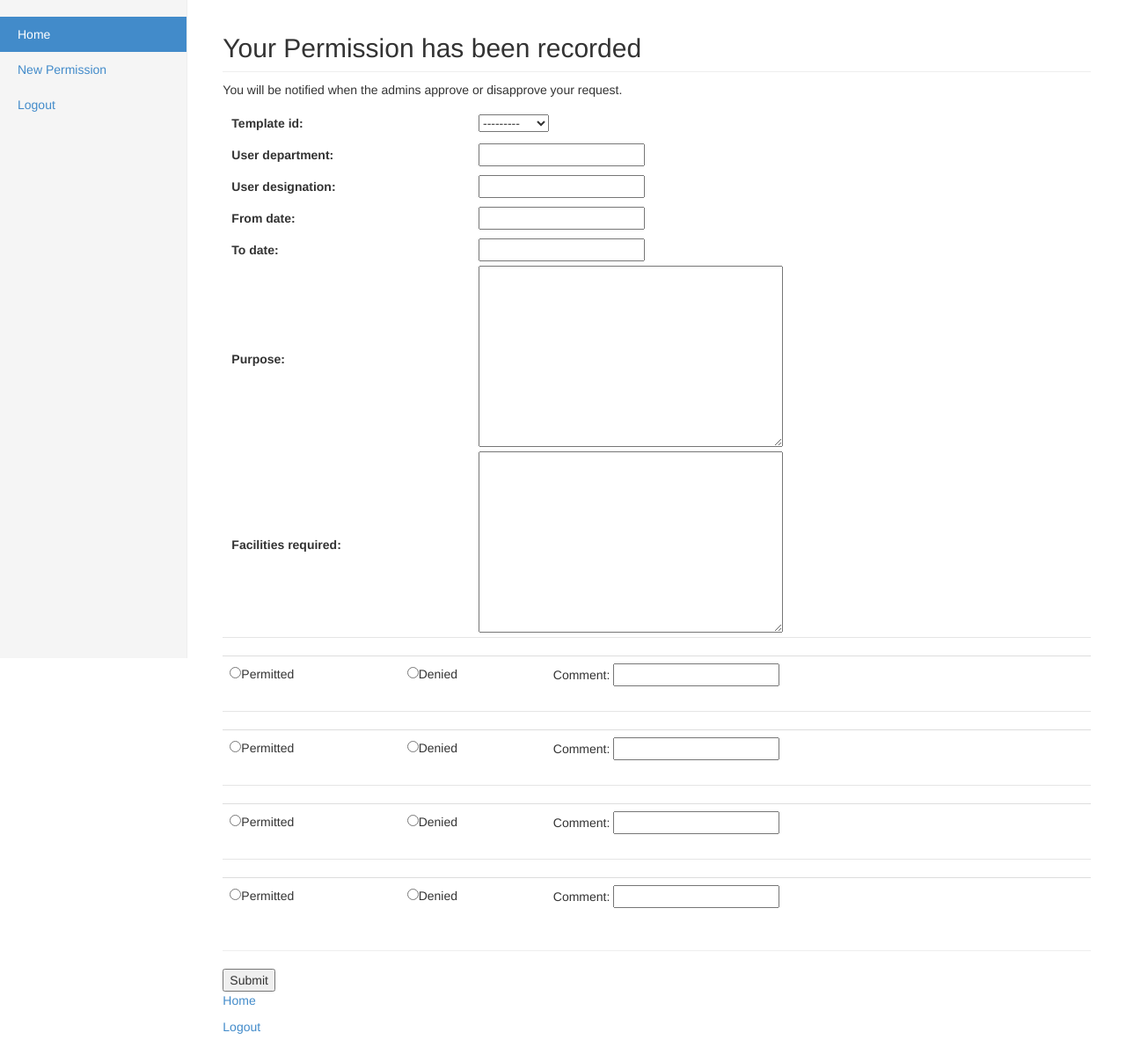
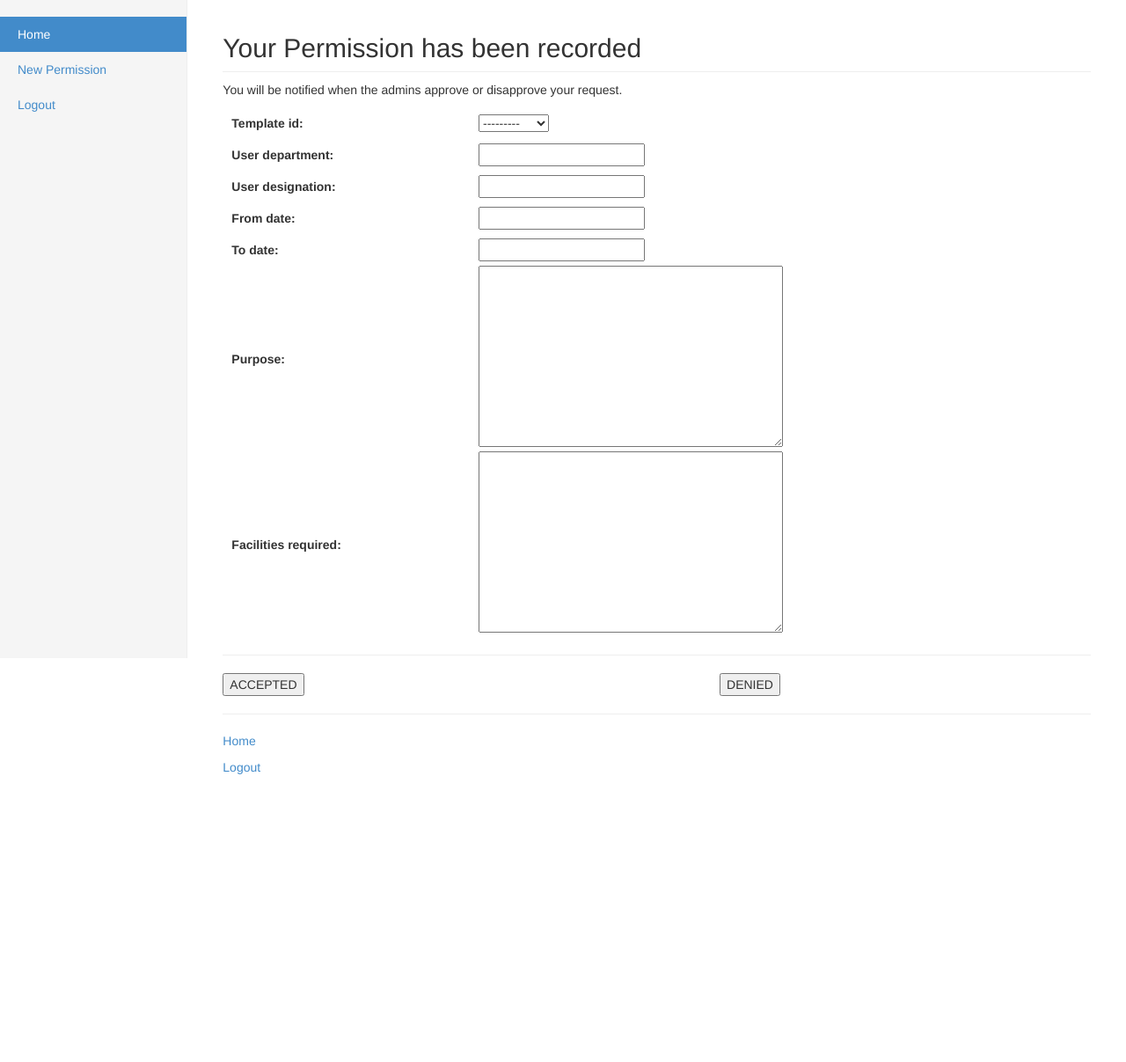
Before and after one commit to ranka47/permission_portal, a Django app: template IITGPermission/Permission/templates/Permission/submitted.html in a window 1280 px wide. Shown: the part 52-1259 px from the top of the page at 88% size. After the commit the page ends 932 px from the top, so only its background shows below. Run offline with Django 3.2, Linux system fonts and the light colour scheme; the template is opened without the code that fills it: values that come from a table or form of the project are taken from there, others are empty; data comes from the database, SQL or seed files in the repository; both versions use the stored data as it was after the commit; parts of the project's set-up code (start-up, migrations or seed data) failed here and were passed over; some libraries are stand-ins or nearby versions.

Commit message:
edited Task Model and made unique URLs

```diff
--- a/IITGPermission/Permission/models.py
+++ b/IITGPermission/Permission/models.py
@@ -26,14 +26,17 @@ class Task(models.Model):
     purpose = models.TextField()
     facilities_required = models.TextField()
     current_group=models.ForeignKey(Group)
+    level=models.PositiveSmallIntegerField(default=0)
+    status=models.CharField(max_length=32)
 
     def __str__(self):
         return self.user_name
 
+
 class TemplateGroup(models.Model):
     template = models.ForeignKey(Template)
     group = models.ForeignKey(Group)
-    number = models.PositiveIntegerField()
+    number = models.PositiveSmallIntegerField()
 
     class Meta:
         ordering = ('number',)
--- a/IITGPermission/Permission/templates/Permission/home.html
+++ b/IITGPermission/Permission/templates/Permission/home.html
@@ -8,11 +8,11 @@
     <tfoot>
     {%for task in tasks %}
     <tr>
-        {% if task.user_name == username %}
+        {% if task.user_name == username  %}
+        	<td>{{task.id}}</td>
             <td>{{ task.template_id }}</td>
-            <td>{{ task.purpose}}</td>
             <!-- <td>status</td> -->
-            <!-- <td><a href to the form read-only></a></td> -->
+            <td><a href="/Permission/{{ task.id }}">{{ task.purpose }}</a></td>
         {% endif %}
     {%endfor %}
     </tr></tfoot>
--- a/IITGPermission/Permission/templates/Permission/submitted.html
+++ b/IITGPermission/Permission/templates/Permission/submitted.html
@@ -6,80 +6,15 @@
     <table style="width:100%;vertical-align:middle;">
         {{form}}
     </table>
-
-    <form action="">
-
-        {% if task.template_id.hierarchy_1 != NULL %}
-        <fieldset>
-            <legend align="right">{{task.template_id.hierarchy_1}}</legend>
-            <table class="table">
-            <tr>
-                <td><input type="radio" name="Hierarchy1">Permitted</td>
-                <td><input type="radio" name="Hierarchy1">Denied</td>
-                <td>Comment: <input type="text" name="Hierarchy1"></td>
-            </tr>
-            </table>
-        </fieldset>
-        {% endif %}
-
-        {% if task.template_id.hierarchy_2 != '' %}
-        <fieldset>
-            <legend align="right">{{task.template_id.hierarchy_2}}</legend>
-            <table class="table">
-                <tr>
-                    <td><input type="radio" name="Hierarchy2">Permitted</td>
-                    <td><input type="radio" name="Hierarchy2">Denied</td>
-                    <td>Comment: <input type="text" name="Hierarchy2"></td>
-                </tr>
-            </table>
-        </fieldset>
-        {% endif %}
-
-        {% if task.template_id.hierarchy_3 != '' %}
-        <fieldset>
-            <legend align="right">{{task.template_id.hierarchy_3}}</legend>
-            <table class="table">
-                <tr>
-                    <td><input type="radio" name="Hierarchy3">Permitted</td>
-                    <td><input type="radio" name="Hierarchy3">Denied</td>
-                    <td>Comment: <input type="text" name="Hierarchy3"></td>
-                </tr>
-            </table>
-        </fieldset>
-        {% endif %}
-
-        {% if task.template_id.hierarchy_4 != '' %}
-        <fieldset>
-            <legend align="right">{{task.template_id.hierarchy_4}}</legend>
-            <table class="table">
-                <tr>
-                    <td><input type="radio" name="Hierarchy4">Permitted</td>
-                    <td><input type="radio" name="Hierarchy4">Denied</td>
-                    <td>Comment: <input type="text" name="Hierarchy4"></td>
-                </tr>
-            </table>
-        </fieldset>
-        {% endif %}
-
-        {% if task.template_id.hierarchy_5 != '' %}
-        <fieldset>
-            <legend align="right">{{task.template_id.hierarchy_5}}</legend>
-            <table class="table">
-                <tr>
-                    <td><input type="radio" name="Hierarchy5">Permitted</td>
-                    <td><input type="radio" name="Hierarchy5">Denied</td>
-                    <td>Comment: <input type="text" name="Hierarchy"></td>
-                </tr>
-            </table>
-        </fieldset>
-        {% endif %}
-
+    <hr>
+    <form>
+        <table style="width:100%">
+        <tr>
+        <td><button type="submit">ACCEPTED</button></td>
+        <td><button type="submit">DENIED</button></td>
+        </table>
     </form>
-
     <hr>
-    <button type="submit">Submit</button>
-    </hr>
-
 <p><a href="/Permission/home">Home</a></p>
 <p><a href="/Permission/logout/">Logout</a></p>
 
--- a/IITGPermission/Permission/urls.py
+++ b/IITGPermission/Permission/urls.py
@@ -14,4 +14,5 @@ urlpatterns = [
         url('new-template/$', views.new_template),
         url('existing-template/$', views.existing_template),
         url('submitted/$', views.new_permission),
+        url(r'^(?P<task_id>\d+/$)',views.detail),
 ]
--- a/IITGPermission/Permission/views.py
+++ b/IITGPermission/Permission/views.py
@@ -143,3 +143,6 @@ def new_template(request):
 def existing_template(request):
     return HttpResponse('template_existing')
     pass
+
+def detail(request, task_id):
+    return HttpResponse('Hi')
```
Also changed, not shown: IITGPermission/db.sqlite3, 10 other files.
